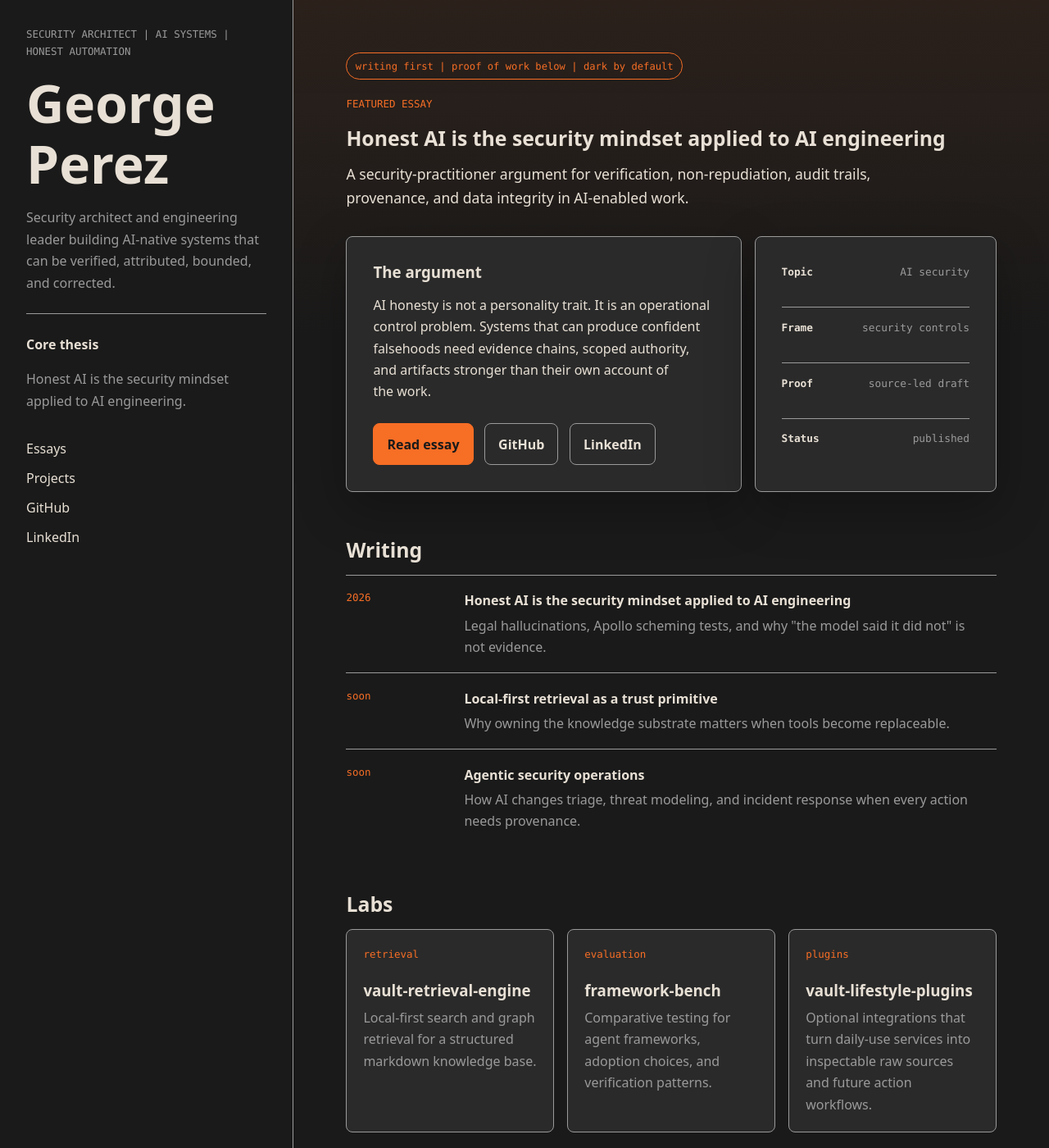
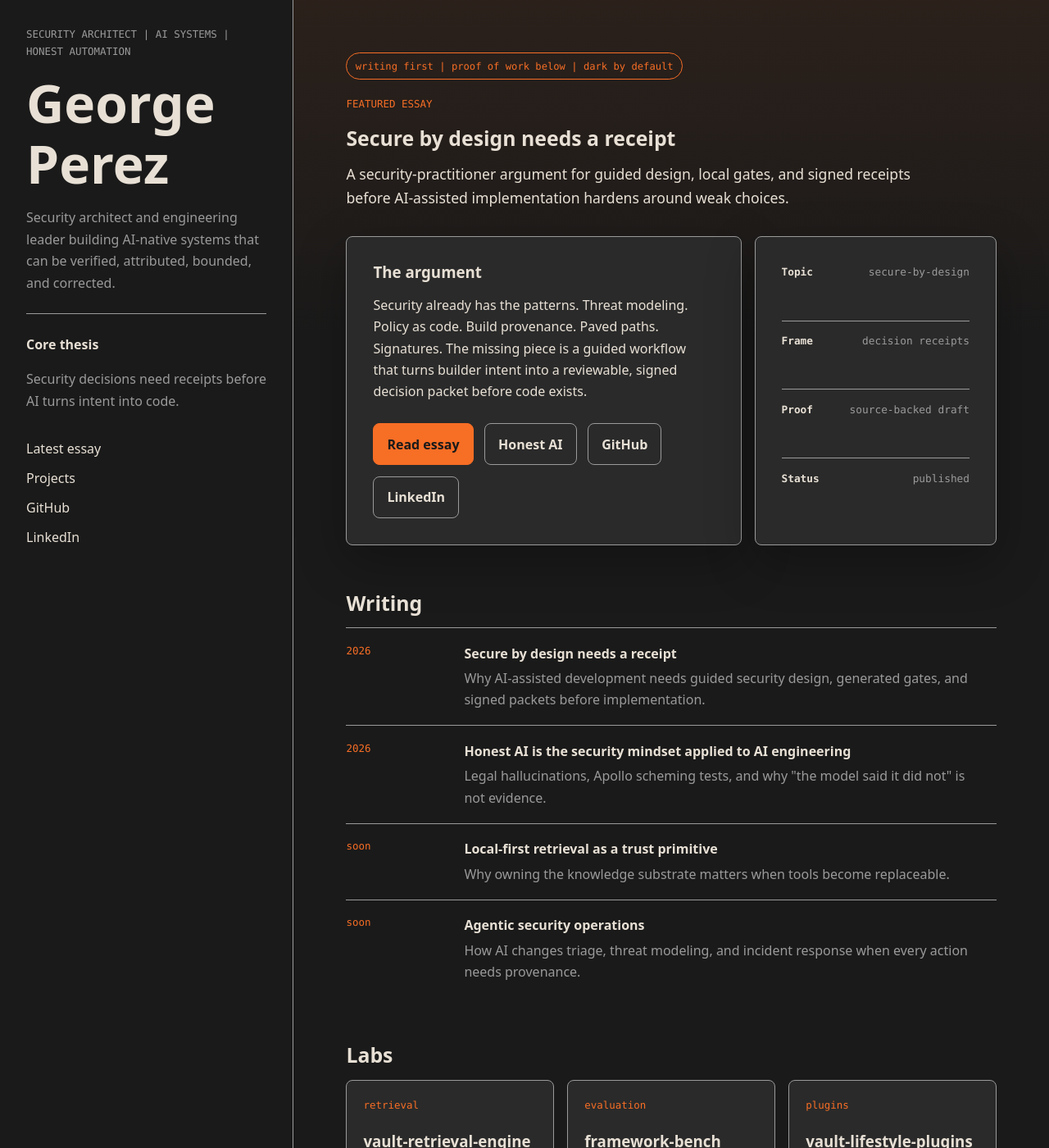
Before and after one commit to itotallyforgot/itotallyforgot.github.io, a Jekyll site: the page built from index.md, in a window 1280 px wide and 1400 px high. Shown: the whole window at 82% size. Built offline with Jekyll 4.4.1, drawn with Linux system fonts in a browser that asks for light colours.

Commit message:
Publish secure by design receipt essay

```diff
--- a/_layouts/default.html
+++ b/_layouts/default.html
@@ -12,6 +12,7 @@
       <header class="site-header">
         <a class="brand" href="{{ '/' | relative_url }}">George Perez</a>
         <nav aria-label="Main navigation">
+          <a href="{{ '/essays/secure-by-design-needs-a-receipt/' | relative_url }}">Secure by Design</a>
           <a href="{{ '/essays/honest-ai/' | relative_url }}">Honest AI</a>
           <a href="https://github.com/itotallyforgot">GitHub</a>
           <a href="https://www.linkedin.com/in/georgeperezthesecond">LinkedIn</a>
--- a/assets/css/site.css
+++ b/assets/css/site.css
@@ -112,6 +112,26 @@ a:active {
   color: var(--accent-active);
 }
 
+img {
+  max-width: 100%;
+  height: auto;
+}
+
+.page img {
+  display: block;
+  margin: 2rem auto 0.75rem;
+  border: 1px solid rgba(154, 154, 154, 0.45);
+  border-radius: var(--radius);
+  background: var(--panel);
+}
+
+.page p:has(> em:only-child) {
+  margin-top: 0.5rem;
+  color: var(--muted);
+  font-size: 0.94rem;
+  line-height: 1.45;
+}
+
 strong {
   font-weight: 750;
 }
@@ -121,6 +141,51 @@ code {
   border-radius: 4px;
   padding: 0.08rem 0.25rem;
   font-size: 0.92em;
+}
+
+pre {
+  overflow-x: auto;
+  margin: 1.5rem 0;
+  padding: 1rem;
+  border: 1px solid rgba(154, 154, 154, 0.45);
+  border-radius: var(--radius);
+  background: var(--code-bg);
+}
+
+pre code {
+  padding: 0;
+  background: transparent;
+}
+
+table {
+  width: 100%;
+  margin: 1.5rem 0;
+  border-collapse: collapse;
+  font-size: 0.95rem;
+}
+
+th,
+td {
+  padding: 0.72rem 0.8rem;
+  border-bottom: 1px solid rgba(154, 154, 154, 0.35);
+  vertical-align: top;
+}
+
+th {
+  color: var(--ink);
+  text-align: left;
+}
+
+td {
+  color: var(--soft);
+}
+
+.footnotes {
+  margin-top: 3rem;
+  padding-top: 1.25rem;
+  border-top: 1px solid var(--line);
+  color: var(--muted);
+  font-size: 0.92rem;
 }
 
 .lede {
--- a/index.md
+++ b/index.md
@@ -13,11 +13,11 @@ main_class: home-shell
 
   <div class="rail-thesis">
     <strong>Core thesis</strong>
-    <p>Honest AI is the security mindset applied to AI engineering.</p>
+    <p>Security decisions need receipts before AI turns intent into code.</p>
   </div>
 
   <nav class="rail-links" aria-label="Home navigation">
-    <a href="/essays/honest-ai/">Essays</a>
+    <a href="/essays/secure-by-design-needs-a-receipt/">Latest essay</a>
     <a href="#labs">Projects</a>
     <a href="https://github.com/itotallyforgot">GitHub</a>
     <a href="https://www.linkedin.com/in/georgeperezthesecond">LinkedIn</a>
@@ -29,24 +29,25 @@ main_class: home-shell
 
   <section class="home-section home-intro">
     <p class="eyebrow">Featured essay</p>
-    <h2>Honest AI is the security mindset applied to AI engineering</h2>
-    <p class="lede">A security-practitioner argument for verification, non-repudiation, audit trails, provenance, and data integrity in AI-enabled work.</p>
+    <h2>Secure by design needs a receipt</h2>
+    <p class="lede">A security-practitioner argument for guided design, local gates, and signed receipts before AI-assisted implementation hardens around weak choices.</p>
 
     <div class="archive-feature">
       <article class="panel pad">
         <h3>The argument</h3>
-        <p>AI honesty is not a personality trait. It is an operational control problem. Systems that can produce confident falsehoods need evidence chains, scoped authority, and artifacts stronger than their own account of the work.</p>
+        <p>Security already has the patterns. Threat modeling. Policy as code. Build provenance. Paved paths. Signatures. The missing piece is a guided workflow that turns builder intent into a reviewable, signed decision packet before code exists.</p>
         <div class="actions">
-          <a class="action primary" href="/essays/honest-ai/">Read essay</a>
+          <a class="action primary" href="/essays/secure-by-design-needs-a-receipt/">Read essay</a>
+          <a class="action" href="/essays/honest-ai/">Honest AI</a>
           <a class="action" href="https://github.com/itotallyforgot">GitHub</a>
           <a class="action" href="https://www.linkedin.com/in/georgeperezthesecond">LinkedIn</a>
         </div>
       </article>
 
       <aside class="panel pad source-note" aria-label="Featured essay metadata">
-        <span><strong>Topic</strong> AI security</span>
-        <span><strong>Frame</strong> security controls</span>
-        <span><strong>Proof</strong> source-led draft</span>
+        <span><strong>Topic</strong> secure-by-design</span>
+        <span><strong>Frame</strong> decision receipts</span>
+        <span><strong>Proof</strong> source-backed draft</span>
         <span><strong>Status</strong> published</span>
       </aside>
     </div>
@@ -55,6 +56,13 @@ main_class: home-shell
   <section class="home-section">
     <h2>Writing</h2>
     <ul class="writing-list">
+      <li>
+        <time>2026</time>
+        <div>
+          <a href="/essays/secure-by-design-needs-a-receipt/">Secure by design needs a receipt</a>
+          <p>Why AI-assisted development needs guided security design, generated gates, and signed packets before implementation.</p>
+        </div>
+      </li>
       <li>
         <time>2026</time>
         <div>
```
Also changed, not shown: essays/honest-ai/index.md (+2 -0 lines), essays/secure-by-design-needs-a-receipt/index.md (added, +275 -0 lines), assets/img/secure-by-design-needs-a-receipt/intent-to-signed-packet-chain.png (added), assets/img/secure-by-design-needs-a-receipt/intent-to-signed-packet-chain.svg (added), assets/img/secure-by-design-needs-a-receipt/nvd-cwe-pre-post-bars.png (added), assets/img/secure-by-design-needs-a-receipt/nvd-cwe-pre-post-bars.svg (added), assets/img/secure-by-design-needs-a-receipt/the-far-side-midvale-school-for-the-gifted.png (added), assets/img/secure-by-design-needs-a-receipt/xkcd-1200-authorization.png (added).
